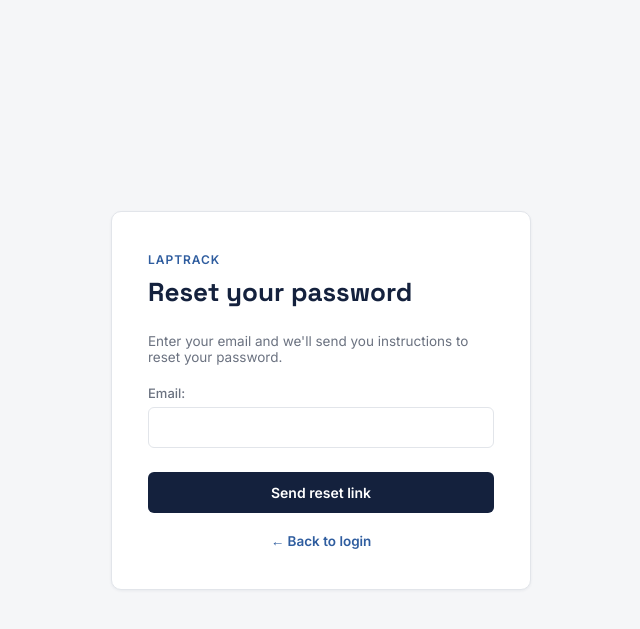
After one commit to JacGary-Canete/ProjectAuthSystem, a Django app: page /password-reset/ in a window 1280 px wide. The commit adds this page. Shown: the top 629 px of the page, without its empty margins (319-959 px from the left). Run offline with Django 4.2, Linux system fonts and the light colour scheme.

Commit message:
Added Forgot Password feature using Django's built-in auth views

```diff
--- a/myapp/templates/myapp/login.html
+++ b/myapp/templates/myapp/login.html
@@ -25,5 +25,6 @@
     </form>
 
     <div class="helper-text">Don't have an account? <a href="{% url 'register' %}">Register</a></div>
+    <div class="helper-text"><a href="{% url 'password_reset' %}">Forgot password?</a></div>
 </div>
 {% endblock %}
--- /dev/null
+++ b/myapp/templates/myapp/password_reset.html
@@ -0,0 +1,15 @@
+{% extends 'myapp/base.html' %}
+{% block title %}Reset Password — LapTrack{% endblock %}
+{% block content %}
+<div class="card">
+    <div class="eyebrow">LapTrack</div>
+    <h2>Reset your password</h2>
+    <p style="color:var(--muted); font-size:13.5px; margin-bottom:20px;">Enter your email and we'll send you instructions to reset your password.</p>
+    <form method="POST">
+        {% csrf_token %}
+        {{ form.as_p }}
+        <button type="submit">Send reset link</button>
+    </form>
+    <div class="helper-text"><a href="{% url 'login' %}">← Back to login</a></div>
+</div>
+{% endblock %}
--- /dev/null
+++ b/myapp/templates/myapp/password_reset_email.html
@@ -0,0 +1,6 @@
+Someone requested a password reset for your LapTrack account.
+
+Click the link below to set a new password:
+http://{{ domain }}{% url 'password_reset_confirm' uidb64=uid token=token %}
+
+If you didn't request this, you can ignore this email.
--- /dev/null
+++ b/myapp/templates/myapp/password_reset_subject.txt
@@ -0,0 +1 @@
+Reset your LapTrack password
--- a/myapp/urls.py
+++ b/myapp/urls.py
@@ -1,5 +1,6 @@
 from django.urls import path
 from . import views
+from django.contrib.auth import views as auth_views
 
 urlpatterns = [
     path('register/', views.register_view, name='register'),
@@ -17,6 +18,19 @@ urlpatterns = [
     path('loan-history/', views.loan_history, name='loan_history'),
     path('approve-loan/<int:loan_id>/', views.approve_loan, name='approve_loan'),
     path('reject-return/<int:loan_id>/', views.reject_return, name='reject_return'),
-
+    path('password-reset/', auth_views.PasswordResetView.as_view(
+        template_name='myapp/password_reset.html',
+        email_template_name='myapp/password_reset_email.html',
+        subject_template_name='myapp/password_reset_subject.txt'
+    ), name='password_reset'),
+    path('password-reset/done/', auth_views.PasswordResetDoneView.as_view(
+        template_name='myapp/password_reset_done.html'
+    ), name='password_reset_done'),
+    path('reset/<uidb64>/<token>/', auth_views.PasswordResetConfirmView.as_view(
+        template_name='myapp/password_reset_confirm.html'
+    ), name='password_reset_confirm'),
+    path('reset/done/', auth_views.PasswordResetCompleteView.as_view(
+        template_name='myapp/password_reset_complete.html'
+    ), name='password_reset_complete'),
 
 ]
--- a/project_auth_system/settings.py
+++ b/project_auth_system/settings.py
@@ -117,3 +117,6 @@ STATICFILES_DIRS = [BASE_DIR / 'myapp' / 'static']
 # https://docs.djangoproject.com/en/4.2/ref/settings/#default-auto-field
 
 DEFAULT_AUTO_FIELD = 'django.db.models.BigAutoField'
+
+EMAIL_BACKEND = 'django.core.mail.backends.console.EmailBackend'
+DEFAULT_FROM_EMAIL = 'noreply@laptrack.local'
```
Also changed, not shown: myapp/templates/myapp/password_reset_complete.html (added, +10 -0 lines), myapp/templates/myapp/password_reset_confirm.html (added, +18 -0 lines), myapp/templates/myapp/password_reset_done.html (added, +10 -0 lines).
